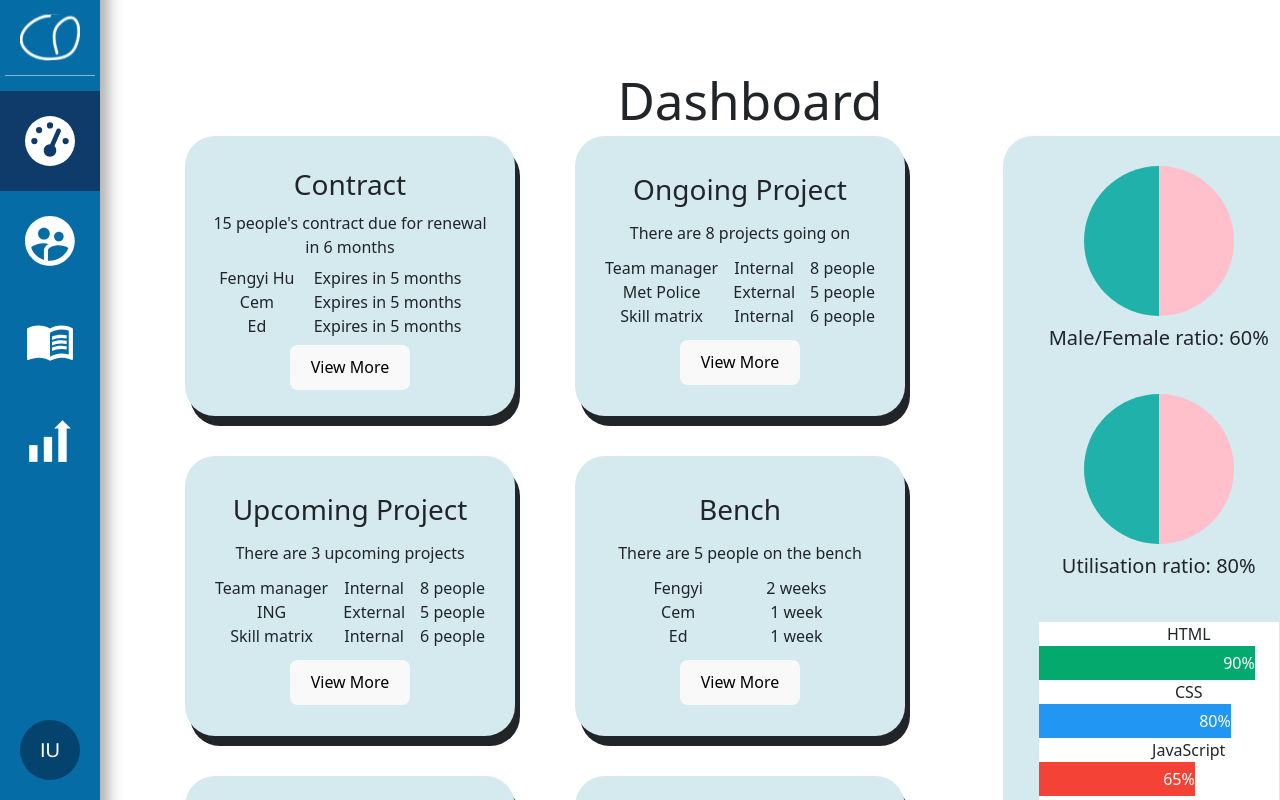
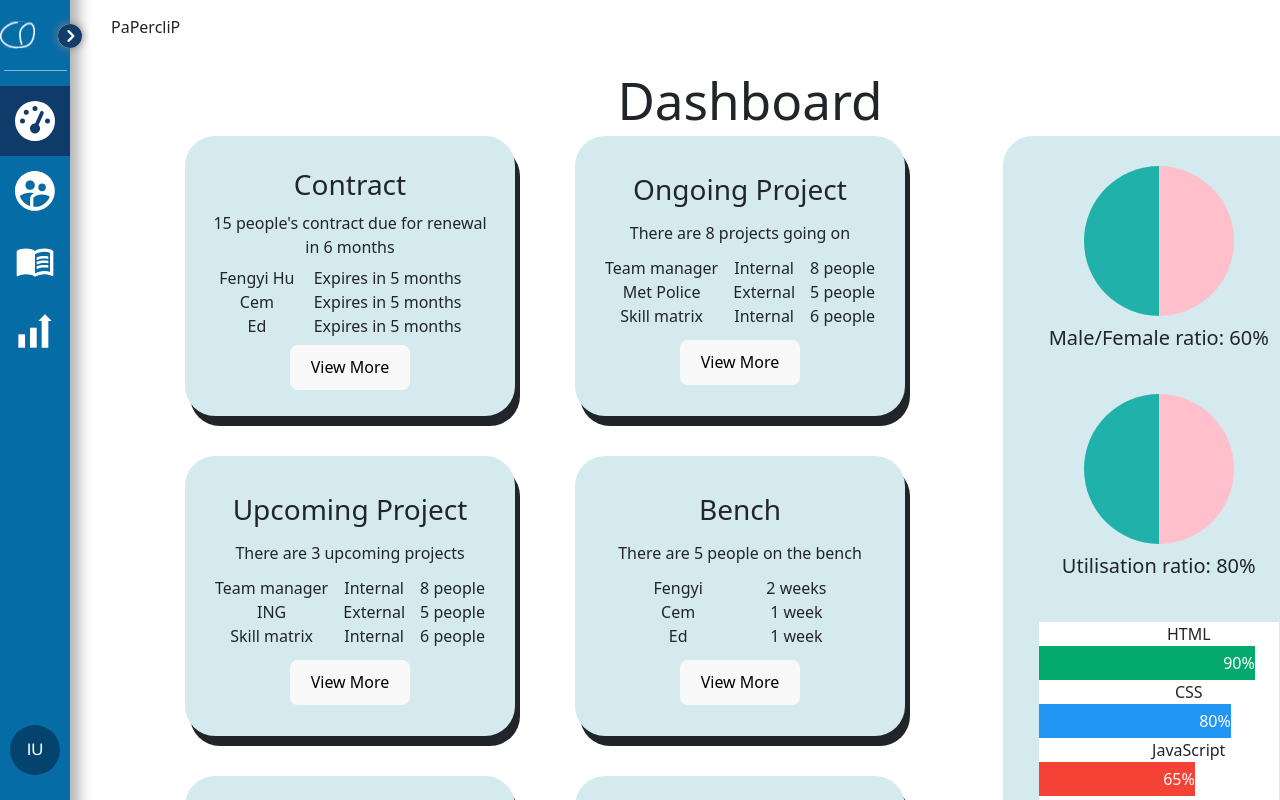
Before and after one commit to CemGurhan/team_manager_frontend, a React (Vite) app: page / in a window 1280 px wide. Shown: the top 800 px of the page. Built offline with nearby package versions, Linux system fonts and the light colour scheme.

Commit message:
checkpoint

```diff
--- a/src/App.tsx
+++ b/src/App.tsx
@@ -14,11 +14,11 @@ import UserList from './UserListPage/UserListPage'
 
 function App() {
   const [count, setCount] = useState(0)
-  const [sidebarOpen, setSidebarOpen] = useState(false)
+  const [isSidebarOpen, setIsSidebarOpen] = useState(false)
 
   return (
     <>
-        <SideBar sidebarOpen={sidebarOpen}/>
+        <SideBar isSidebarOpen={isSidebarOpen} setIsSidebarOpen={setIsSidebarOpen}/>
         <Routes>
           <Route path='/' element={<LandingPage />} />
           <Route path='/userprofile' element={<UserProfilePage />} />
--- a/src/SidebarComponents/sidebar.css
+++ b/src/SidebarComponents/sidebar.css
@@ -1,6 +1,11 @@
+:root {
+    --sidebar-width: 70px;
+    --sidebar-button-padding: 15px;
+}
+
 .sidebar-main {
     background-color: #066ca6;
-    width: 100px;
+    width: var(--sidebar-width);
     height: 100vh;
     position: fixed;
     top: 0;
@@ -8,14 +13,34 @@
     display: flex;
     flex-direction: column;
     justify-content: space-between;
-    /* gap: 150px; */
     box-shadow: -11px 0px 13px 20px rgba(0,0,0,0.3);
+}
 
+.toggle-sidebar-button {
+    width: 1.5rem;
+    height: 1.5rem;
+    position: absolute;
+    top: 1.5rem;
+    right: -0.75rem;
+    z-index: 99;
+    color: rgba(18,60,106,255);
+    background-color: white;
+    cursor: pointer;
+    transform: rotatez(0deg);
+    transition: transform 200ms ease-in-out;
+    box-shadow: 0px 0px 10px grey;
+    border-radius: 50%;
+}
+.paperclip-logo-container {
+    display: flex;
+    flex-direction: row;
+    gap: 1rem;
+    align-items: center;
 }
 
 .paperclip-logo {
-    width: 60px;
-    height: 75px;
+    width: 35px;
+    height: var(--sidebar-width);
 }
 
 .logo-underline{
@@ -27,21 +52,23 @@
 }
 
 .sidebar-button-container {
-    height: 100px;
+    height:  var(--sidebar-width);
 }
 
 .sidebar-button {
 
-    width: 100px;
-    height: 100px;
-    padding: 25px;
+    width:  var(--sidebar-width);
+    height:  var(--sidebar-width);
+    padding: var(--sidebar-button-padding);
     color: white;
 
 }
 
 .fa-gauge-high {
-    width: 50px;
-    height: 50px;
+    /* width: calc( var(--sidebar-width)/2);
+    height: calc( var(--sidebar-width)/2); */
+    width:calc(var(--sidebar-width) - 2* var(--sidebar-button-padding));
+    height:calc(var(--sidebar-width) - 2* var(--sidebar-button-padding));
 }
 
 .sidebar-button:hover{
@@ -49,8 +76,9 @@
 }
 
 .sidebar-button-active {
-    background-color: #122f5ac8;
-    height: 100px;
+    background-color: rgba(18, 47, 90, 0.784);
+    /* background-color:rgba(18,60,106,255); */
+    height: var(--sidebar-width);
     position: absolute;
     left: 0;
 }
@@ -63,8 +91,9 @@
     /* position: relative;
 
     bottom: 0px; */
+
     margin: 10px auto;
-    margin-bottom: 30px;
+    margin-bottom: calc(var(--sidebar-width)/2);
     /* align-self: flex-end; */
 
 
--- a/src/SidebarComponents/sidebar.tsx
+++ b/src/SidebarComponents/sidebar.tsx
@@ -1,63 +1,107 @@
-import "./sidebar.css"
-import StatsButton from '../Pictures/Group 2stats.svg'
-import Paperclip_logo_svg from "../Pictures/image 1logo.svg"
-import UsersButton from "../Pictures/VectorUsers.svg"
-import ProjectsButton from "../Pictures/Group 1Projects.svg"
-import { FontAwesomeIcon } from "@fortawesome/react-fontawesome"
-import { faGaugeHigh } from "@fortawesome/free-solid-svg-icons"
-import Avatar from 'react-avatar'
-import { NavLink } from "react-router-dom"
+import "./sidebar.css";
+import StatsButton from "../Pictures/Group 2stats.svg";
+import Paperclip_logo_svg from "../Pictures/image 1logo.svg";
+import UsersButton from "../Pictures/VectorUsers.svg";
+import ProjectsButton from "../Pictures/Group 1Projects.svg";
+import { FontAwesomeIcon } from "@fortawesome/react-fontawesome";
+import {
+  faGaugeHigh,
+  faCircleChevronRight,
+} from "@fortawesome/free-solid-svg-icons";
+import Avatar from "react-avatar";
+import { NavLink } from "react-router-dom";
 
 interface ISideBar {
-  sidebarOpen : boolean
+  isSidebarOpen: boolean;
+  setIsSidebarOpen: (params: any) => any;
 }
 
-const SideBar = (props: ISideBar) => {
+const SideBar = ({ isSidebarOpen, setIsSidebarOpen }: ISideBar) => {
   return (
     <>
-      <main className="sidebar-main">
+      <main className={`sidebar-main ${isSidebarOpen ? "sidebar__open" : ""}`}>
         <div className="sidebar-icons-top">
-          <img src={Paperclip_logo_svg} alt="logo" className="paperclip-logo" />
-          {/* <p className="sidebar-text">PaPercliP</p> */}
+          <FontAwesomeIcon
+            icon={faCircleChevronRight}
+            className="toggle-sidebar-button"
+            onClick={() => {
+              setIsSidebarOpen(!isSidebarOpen);
+            }}
+          />
+          <div className="paperclip-logo-container">
+            <img
+              src={Paperclip_logo_svg}
+              alt="logo"
+              className="paperclip-logo"
+            />
+            <p
+              className="sidebar-text"
+              style={{ display: isSidebarOpen ? "none" : "" }}
+            >
+              PaPercliP{" "}
+            </p>
+          </div>
           <div className="logo-underline" />
-
           <div className="sidebar-button-container">
-            <NavLink to="/" className={({ isActive }) => isActive ? 'sidebar-button-active' : undefined}>
+            <NavLink
+              to="/"
+              className={({ isActive }) =>
+                isActive ? "sidebar-button-active" : undefined
+              }
+            >
               <FontAwesomeIcon icon={faGaugeHigh} className="sidebar-button" />
               {/* <p className="sidebar-text">Dashboard</p> */}
-            </ NavLink>
+            </NavLink>
           </div>
           <div className="sidebar-button-container">
-            <NavLink to="/users" className={({ isActive }) => isActive ? 'sidebar-button-active' : undefined}>
+            <NavLink
+              to="/users"
+              className={({ isActive }) =>
+                isActive ? "sidebar-button-active" : undefined
+              }
+            >
               <img src={UsersButton} alt="users" className="sidebar-button" />
               {/* <p className="sidebar-text">People</p> */}
-            </ NavLink>
+            </NavLink>
           </div>
           <div className="sidebar-button-container">
-            < NavLink to="/projects" className={({ isActive }) => isActive ? 'sidebar-button-active' : undefined}>
-              <img src={ProjectsButton} alt="projects" className="sidebar-button" />
+            <NavLink
+              to="/projects"
+              className={({ isActive }) =>
+                isActive ? "sidebar-button-active" : undefined
+              }
+            >
+              <img
+                src={ProjectsButton}
+                alt="projects"
+                className="sidebar-button"
+              />
               {/* <p className="sidebar-text">Projects</p> */}
-            </ NavLink>
+            </NavLink>
           </div>
           <div className="sidebar-button-container">
-            <NavLink to="/stats" className={({ isActive }) => isActive ? 'sidebar-button-active' : undefined}>
+            <NavLink
+              to="/stats"
+              className={({ isActive }) =>
+                isActive ? "sidebar-button-active" : undefined
+              }
+            >
               <img src={StatsButton} alt="stats" className="sidebar-button" />
               {/* <p className="sidebar-text">Stats</p> */}
-            </ NavLink>
+            </NavLink>
           </div>
+        </div>
+        <Avatar
+          name="Inderjeet Ubha"
+          color={"#03436e"}
+          size="50"
+          round={true}
+          className="avatar-user-info"
+        />
+      </main>
+      <div className="sidebar-expand"></div>
+    </>
+  );
+};
 
-
-        </div>
-        <Avatar name="Inderjeet Ubha" color={'#03436e'} size="60" round={true} className="avatar-user-info" />
-      </main>
-
-
-    </>
-
-  )
-
-
-}
-
-
-export default SideBar
+export default SideBar;
```
